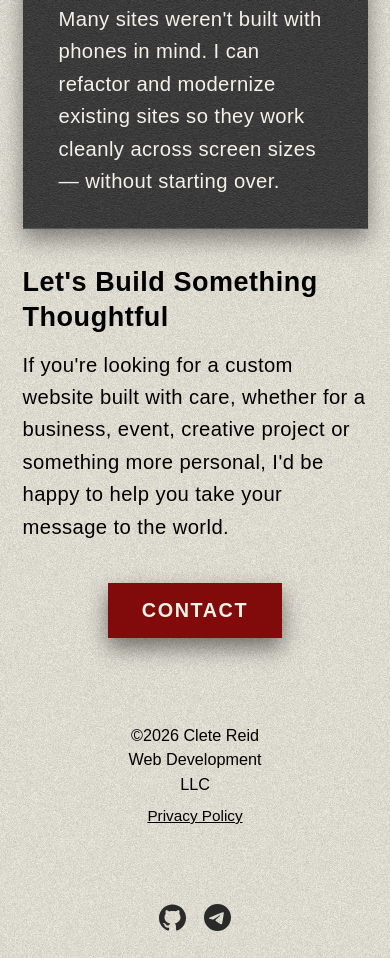
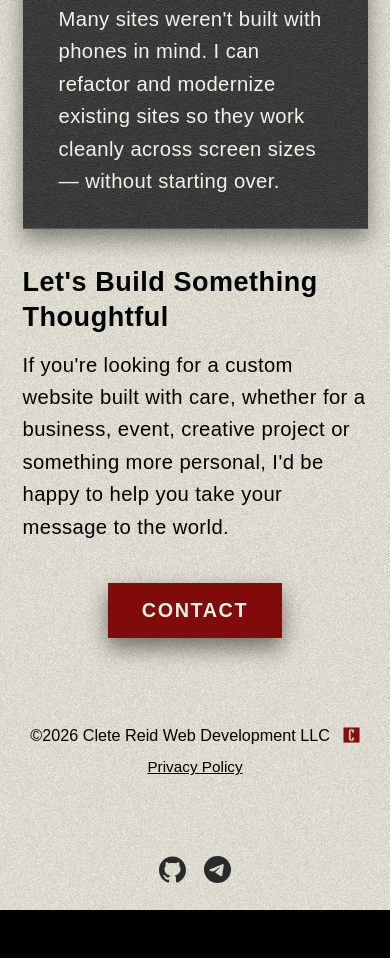
Before and after one commit to cltsrd/cletereid.com, a plain HTML site: page index.html in a window 390 px wide. Shown: the part 5190-6148 px from the top of the page. After the commit the page ends 6100 px from the top, so only its background shows below. Drawn offline with Linux system fonts and the light colour scheme; a web font is replaced by a local one.

Commit message:
added a small logo next to copyright notice

```diff
--- a/index.html
+++ b/index.html
@@ -107,7 +107,10 @@
             </section>
         </main>
         <footer>
-            <small>©2026 Clete Reid Web Development LLC</small>
+            <div class="footer-copyright">
+                <small>©2026 Clete Reid Web Development LLC</small>
+                <img src="images/square_logo_600x600.webp" alt="Clete Reid Web Development" class="footer-logo">
+            </div>
             <a href="#" class="privacy-trigger">Privacy Policy</a>
             <div class="footer-social">
                 <a href="https://github.com/cltsrd" target="_blank" rel="noopener noreferrer" aria-label="GitHub" class="social-link">
--- a/styles.css
+++ b/styles.css
@@ -161,12 +161,28 @@ footer {
     gap: 0.25rem;
 }
 
-footer small {
-    font-size: clamp(0.9rem, 1.1vw, 1.05rem);
+.footer-copyright {
+    display: flex;
+    align-items: center;
+    gap: 0.75rem;
     padding: 1rem 0 0 0;
     margin: 0 5rem 0 5rem;
     text-align: left;
+}
+
+footer small {
+    font-size: clamp(0.9rem, 1.1vw, 1.05rem);
     white-space: nowrap;
+    margin: 0;
+    padding: 0;
+}
+
+.footer-logo {
+    width: clamp(0.9rem, 1.1vw, 1.05rem);
+    height: clamp(0.9rem, 1.1vw, 1.05rem);
+    object-fit: contain;
+    display: block;
+    flex-shrink: 0;
 }
 
 footer a {
@@ -1430,11 +1446,23 @@ html.privacy-page {
         text-align: center;
     }
 
+    .footer-copyright {
+        justify-content: center;
+        margin: 0;
+        padding: 2rem 1.25rem 0.25rem;
+    }
+
     footer small {
         font-size: 0.95rem;
-        padding: 2rem 1.25rem 0.25rem;
+        padding: 0;
+        margin: 0;
         text-align: center;
         white-space: nowrap;
+    }
+
+    .footer-logo {
+        width: 0.95rem;
+        height: 0.95rem;
     }
 
     footer a {
@@ -1742,11 +1770,23 @@ html.privacy-page {
         text-align: center;
     }
 
+    .footer-copyright {
+        justify-content: center;
+        margin: 0;
+        padding: 2rem 1.25rem 0.25rem;
+    }
+
     footer small {
         font-size: 0.9rem;
-        padding: 2rem 1.25rem 0.25rem;
+        padding: 0;
+        margin: 0;
         text-align: center;
         white-space: nowrap;
+    }
+
+    .footer-logo {
+        width: 0.9rem;
+        height: 0.9rem;
     }
 
     footer a {
```
Also changed, not shown: cms.html (+4 -1 lines), portfolio.html (+4 -1 lines), pricing.html (+4 -1 lines), privacy.html (+4 -1 lines), thanks.html (+4 -1 lines), why.html (+4 -1 lines), images/square_logo_600x600.webp (added).
